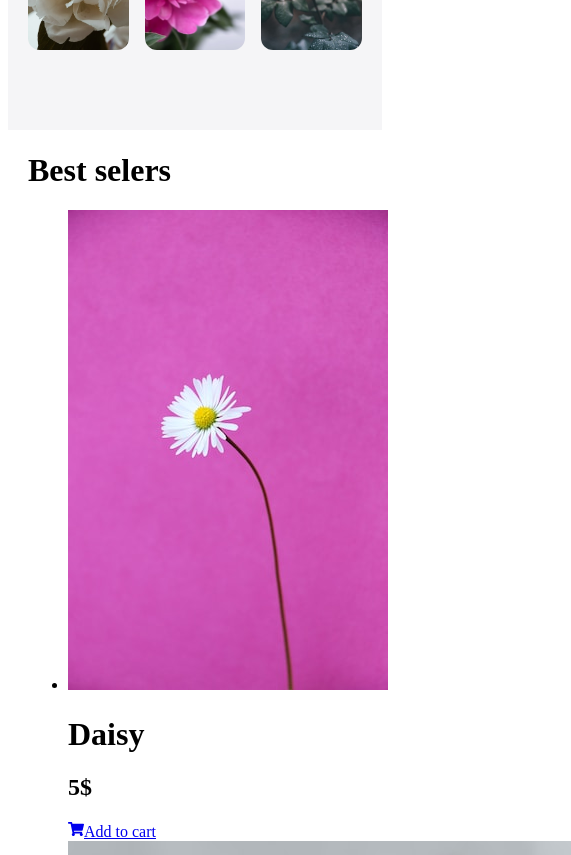
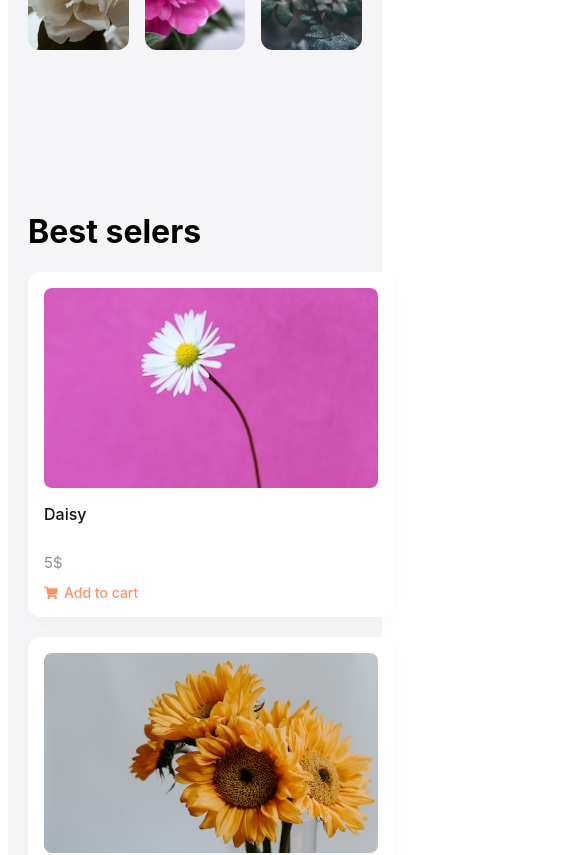
Before and after one commit to dilshodmahmaraimov22-ux/Flowers, a React (Vite) app: page / in a window 390 px wide. Shown: the part 840-1695 px from the top of the page, 571 px wide, since content can reach past the window. Built offline with nearby package versions, Linux system fonts and the light colour scheme.

Commit message:
salerga style berdim

```diff
--- a/src/Components/Home/Saler/Saler.css
+++ b/src/Components/Home/Saler/Saler.css
@@ -0,0 +1,140 @@
+/* Konteyner o'lchami */
+.container {
+  max-width: 1200px;
+  margin: 0 auto;
+  padding: 0 20px;
+}
+
+/* Asosiy sektsiya */
+.saler {
+  background-color: #f5f5f7; /* Rasmdagi och kulrang fon */
+  padding: 60px 0;
+  font-family: -apple-system, BlinkMacSystemFont, "Segoe UI", Roboto, sans-serif;
+}
+
+/* --- SARLAVHA VA IKKI TOMONIDAGI CHIZIQLAR --- */
+.saler__title-wrapper {
+  display: flex;
+  align-items: center;
+  justify-content: center;
+  margin-bottom: 40px;
+}
+
+.saler__title {
+  font-size: 24px;
+  font-weight: 500;
+  color: #111111;
+  margin: 0 20px;
+  white-space: nowrap;
+}
+
+/* Sarlavhaning o'ng va chap yonidagi chiziqlar */
+.saler__title-wrapper::before,
+.saler__title-wrapper::after {
+  content: "";
+  height: 1px;
+  width: 180px; /* Chiziq uzunligi */
+  background-color: #d1d1d6;
+}
+
+/* --- KARTALAR TARTIBI (GRID / FLEX) --- */
+.saler__list {
+  display: flex;
+  justify-content: space-between;
+  gap: 20px;
+  list-style: none;
+  margin: 0;
+  padding: 0;
+}
+
+/* Har bir karta stili */
+.saler__item {
+  background-color: #ffffff;
+  border-radius: 12px;
+  padding: 16px;
+  flex: 1;
+  display: flex;
+  flex-direction: column;
+  box-shadow: 0 4px 15px rgba(0, 0, 0, 0.03); /* Yengil soya */
+  transition: transform 0.2s ease, box-shadow 0.2s ease;
+}
+
+.saler__item:hover {
+  transform: translateY(-4px);
+  box-shadow: 0 8px 25px rgba(0, 0, 0, 0.08);
+}
+
+/* Karta rasmi */
+.saler__img {
+  width: 100%;
+  height: 200px;
+  object-fit: cover;
+  border-radius: 8px;
+  margin-bottom: 16px;
+}
+
+/* Nomi */
+.saler__name {
+  font-size: 16px;
+  font-weight: 500;
+  color: #111111;
+  margin: 0 0 16px 0;
+}
+
+/* Narx va Tugma joylashgan pastki qism */
+.saler__bottom {
+  display: flex;
+  align-items: center;
+  justify-content: space-between;
+  margin-top: auto; /* Pastga yopishtirib qo'yadi */
+}
+
+/* Narx */
+.saler__price {
+  font-size: 15px;
+  color: #8e8e93;
+  font-weight: 400;
+}
+
+/* Add to cart tugmasi */
+.saler__link {
+  display: flex;
+  align-items: center;
+  gap: 6px;
+  color: #ff9166; /* Sabzirang matn */
+  text-decoration: none;
+  font-size: 14px;
+  font-weight: 500;
+  transition: opacity 0.2s ease;
+}
+
+.saler__link:hover {
+  opacity: 0.8;
+}
+
+/* Ikonka shakli */
+.saler__link svg {
+  font-size: 14px;
+}
+
+/* Mobil moslashuvchanlik */
+@media (max-width: 900px) {
+  .saler__list {
+    flex-wrap: wrap;
+  }
+
+  .saler__item {
+    min-width: 45%;
+  }
+}
+
+@media (max-width: 550px) {
+  .saler__item {
+    min-width: 100%;
+  }
+
+  .saler__title-wrapper::before,
+  .saler__title-wrapper::after {
+    width: 60px;
+  }
+}
```
